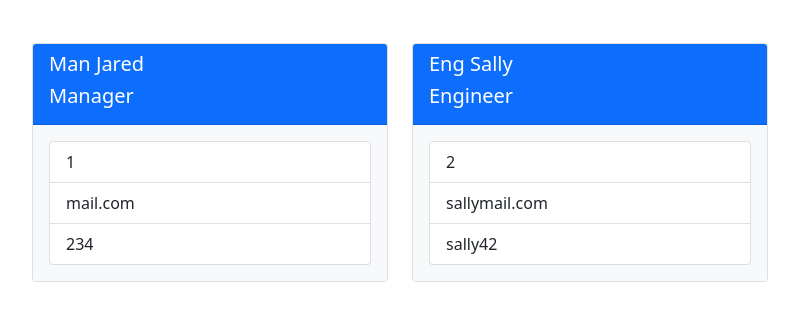
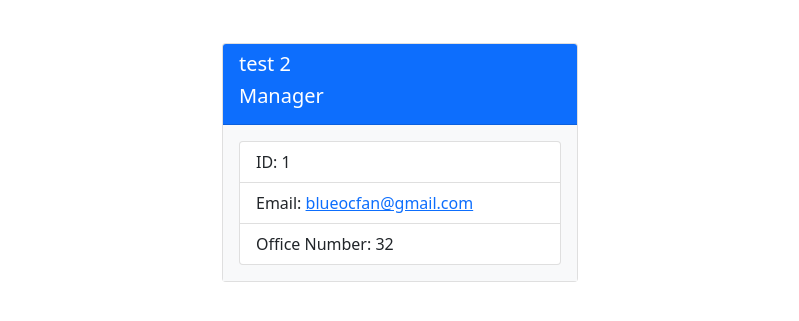
Before and after one commit to mautrey17/team-profile-generator, a website: page distr/test.html in a window 1280 px wide. Shown: the part 101-422 px from the top of the page, without its empty margins (240-1039 px from the left). Drawn offline with nearby package versions, Linux system fonts and the light colour scheme.

Commit message:
switch works for all cases and added a tags

```diff
--- a/distr/test.html
+++ b/distr/test.html
@@ -17,28 +17,14 @@
                 <div class="col mb-4">
                 <div class="card">
                     <div class="card-header bg-primary text-white">
-                        <h5>Man Jared</h5>
+                        <h5>test 2</h5>
                         <h5>Manager</h5>
                     </div>
                     <div class="card-body bg-light">
                         <ul class="list-group">
-                            <li class="list-group-item">1</li>
-                            <li class="list-group-item">mail.com</li>
-                            <li class="list-group-item">234</li>
-                        </ul>
-                    </div>
-                </div>
-                </div><div class="col mb-4">
-                <div class="card">
-                    <div class="card-header bg-primary text-white">
-                        <h5>Eng Sally</h5>
-                        <h5>Engineer</h5>
-                    </div>
-                    <div class="card-body bg-light">
-                        <ul class="list-group">
-                            <li class="list-group-item">2</li>
-                            <li class="list-group-item">sallymail.com</li>
-                            <li class="list-group-item">sally42</li>
+                            <li class="list-group-item">ID: 1</li>
+                            <li class="list-group-item">Email: <a href="mailto:blueocfan@gmail.com" target="_blank">blueocfan@gmail.com</a></li>
+                            <li class="list-group-item">Office Number: 32</li>
                         </ul>
                     </div>
                 </div>
```
Also changed, not shown: src/write.js (+5 -5 lines).
